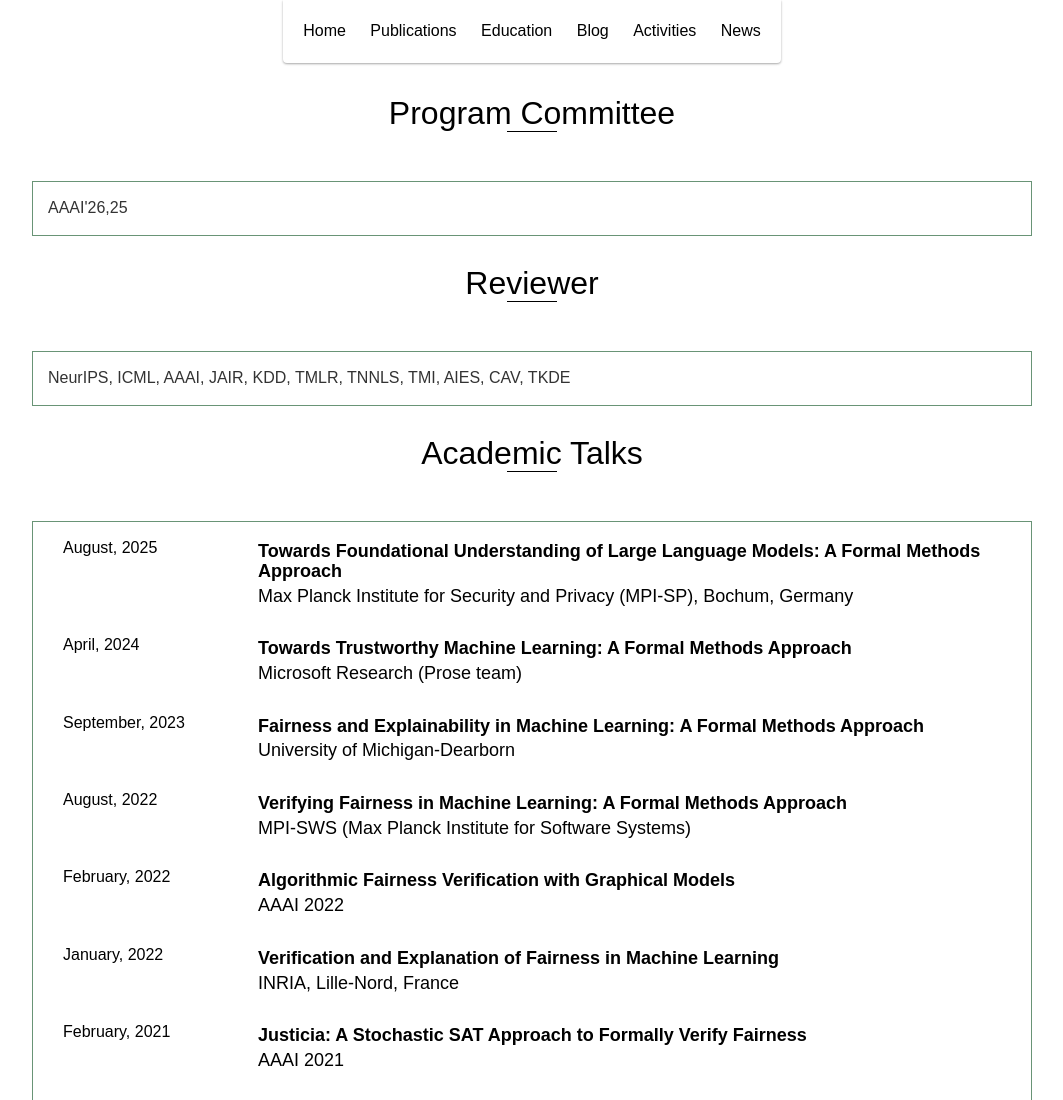
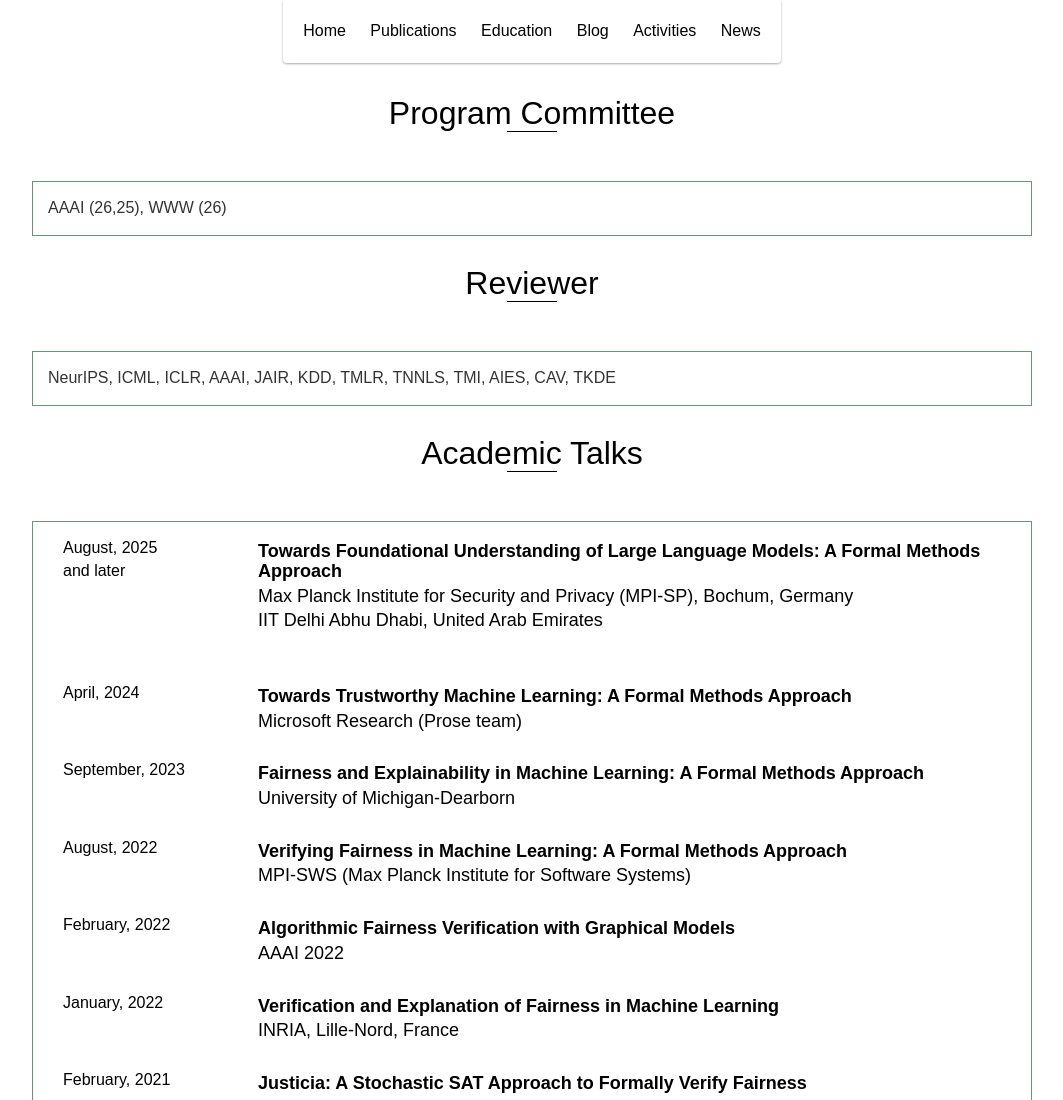
Before and after one commit to bishwamittra/bishwamittra.github.io, a website: page activities.html in a window 1280 px wide. Shown: the top 1100 px of the page, without its empty margins (108-1171 px from the left). Drawn offline with nearby package versions, Linux system fonts and the light colour scheme.

Commit message:
job market

```diff
--- a/activities.html
+++ b/activities.html
@@ -67,7 +67,7 @@
             <div class="container">
 
                 <div class="row">
-                    AAAI'26,25
+                    AAAI (26,25), WWW (26)
                 </div>
 
 
@@ -83,7 +83,7 @@
             <div class="container">
 
                 <div class="row">
-                    NeurIPS, ICML, AAAI, JAIR, KDD, TMLR, TNNLS, TMI, AIES, CAV, TKDE
+                    NeurIPS, ICML, ICLR, AAAI, JAIR, KDD, TMLR, TNNLS, TMI, AIES, CAV, TKDE
 
                 </div>
 
@@ -107,13 +107,14 @@
 
                 <div class="col-md-2">
                     <span class="serial">
-                    August, 2025
+                    August, 2025<br>and later
                     </span>
 
                 </div>
                 <div class="col-md-8">
                     <h4><strong>Towards Foundational Understanding of Large Language Models: A Formal Methods Approach</strong></h4>
                     <h4>Max Planck Institute for Security and Privacy (MPI-SP), Bochum, Germany</h4>
+                    <h4>IIT Delhi Abhu Dhabi, United Arab Emirates</h4><br>
                     <!-- <a href="publication/fssgq-ghosh-slides.pdf" class="btn btn-primary" role="button"	>Slides</a> -->
                 </div>
 
```
Also changed, not shown: index.html (+5 -2 lines).
